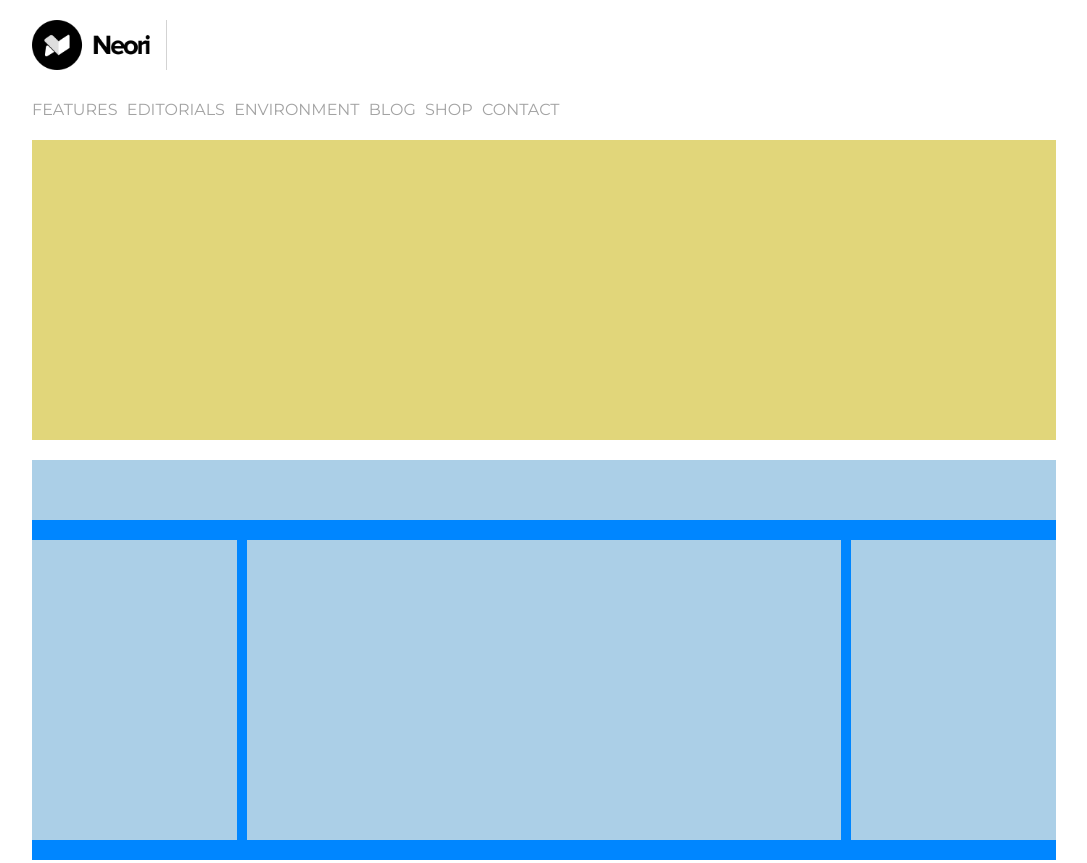
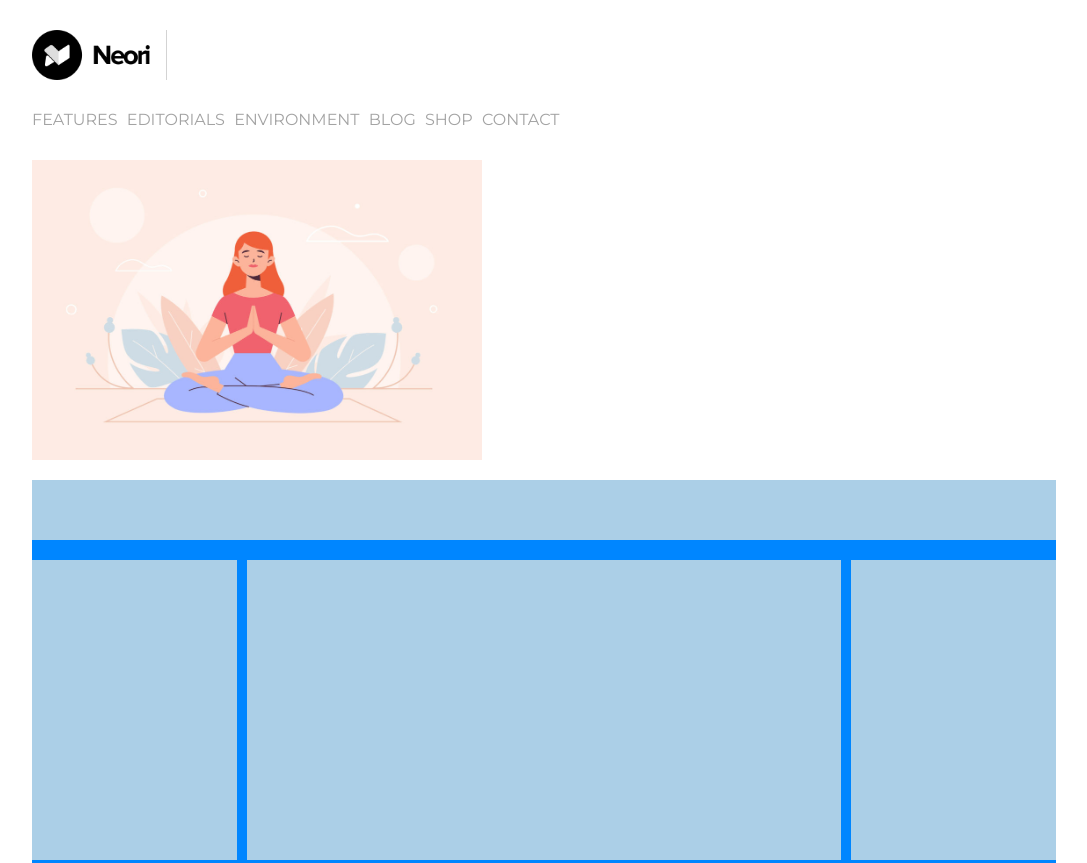
Before and after one commit to touros91/htmlcss-wp, a plain HTML site: page index.html in a window 1280 px wide. Shown: the top 863 px of the page, without its empty margins (96-1183 px from the left). Drawn offline with Linux system fonts and the light colour scheme.

Commit message:
Aggiunta banner

```diff
--- a/css/style.css
+++ b/css/style.css
@@ -24,7 +24,7 @@ body {
 /* header  */
 header {
     height: 100px;
-    margin: 20px 0;
+    margin: 30px 0;
 }
 
 .logo {
@@ -32,8 +32,8 @@ header {
     width: 135px;
     height: 50px;
     border-right: 1px solid lightgray;
+    background-size: contain;
     background-repeat: no-repeat;
-    background-size: contain;
     margin-bottom: 30px;
 }
 
@@ -50,7 +50,15 @@ a {
 /* prima sezione  */
 .first-container {
     height: 300px;
-    background-color: #E1D67A;
+}
+
+.banner {
+    width: 100%;
+    height: 300px;
+    background-image: url("../img/banner.jpg");
+    background-size: contain;
+    background-repeat: no-repeat;
+
 }
 
 /* seconda sezione  */
--- a/index.html
+++ b/index.html
@@ -16,7 +16,9 @@
         <div class="container">
             <!-- header  -->
             <header>
+                <!-- logo -->
                 <div class="logo"></div>
+                <!-- menù di navigazione  -->
                 <nav>
                     <ul>
                         <li><a href="#">FEATURES</a></li>
@@ -32,7 +34,9 @@
             <main>
                 <!-- prima sezione  -->
                 <section>
-                    <div class="first-container"></div>
+                    <div class="first-container">
+                        <div class="banner"></div>
+                    </div>
                 </section>
                 <!-- seconda sezione  -->
                 <section>
```
